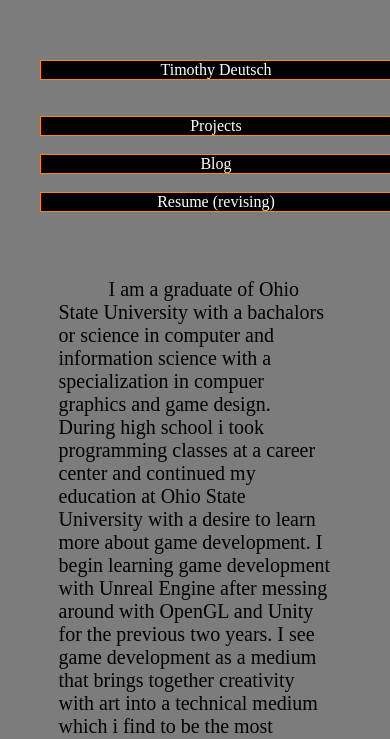
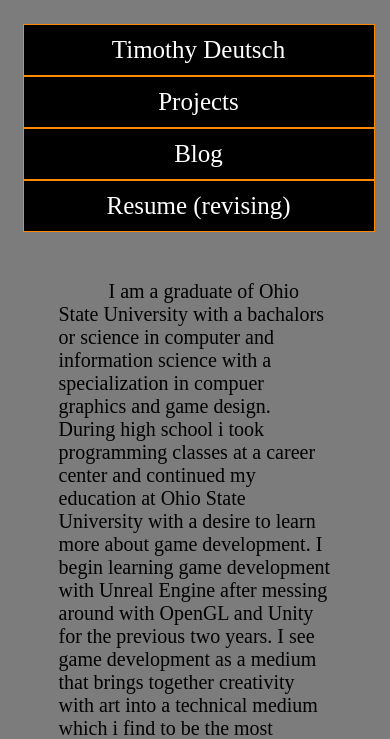
Before and after one commit to tim-program/PersonalSite, a plain HTML site: page index.html in a window 390 px wide. Shown: the part 77-816 px from the top of the page. Drawn offline with Linux system fonts and the light colour scheme.

Commit message:
page bar fix

```diff
--- a/style.css
+++ b/style.css
@@ -40,6 +40,8 @@ ul.PageBar li{
   color:white;
   text-align: center;
   border: 1px solid rgb(255, 136, 0);
+  line-height: 2em;
+  min-height: 2em;
 }
 
 
@@ -132,17 +134,20 @@ div.IframeContainer{
 @media only screen and (max-width:480px){
   ul.PageBar{
     list-style: none;
-    white-space: pre-wrap;
+    white-space:nowrap;
     justify-content: center;
   }
 
   ul.PageBar li{
-    display:inline-block;
+    display:block;
     padding: 0 0;
-    width: 100%;
+    width:100%;
+    min-width: none;
     max-width: none;
-    min-width: none;
     text-align: center;
+    margin: auto ;
+    margin-left: -5%;
+    font-size: 25px;
   }
 
 }
```
